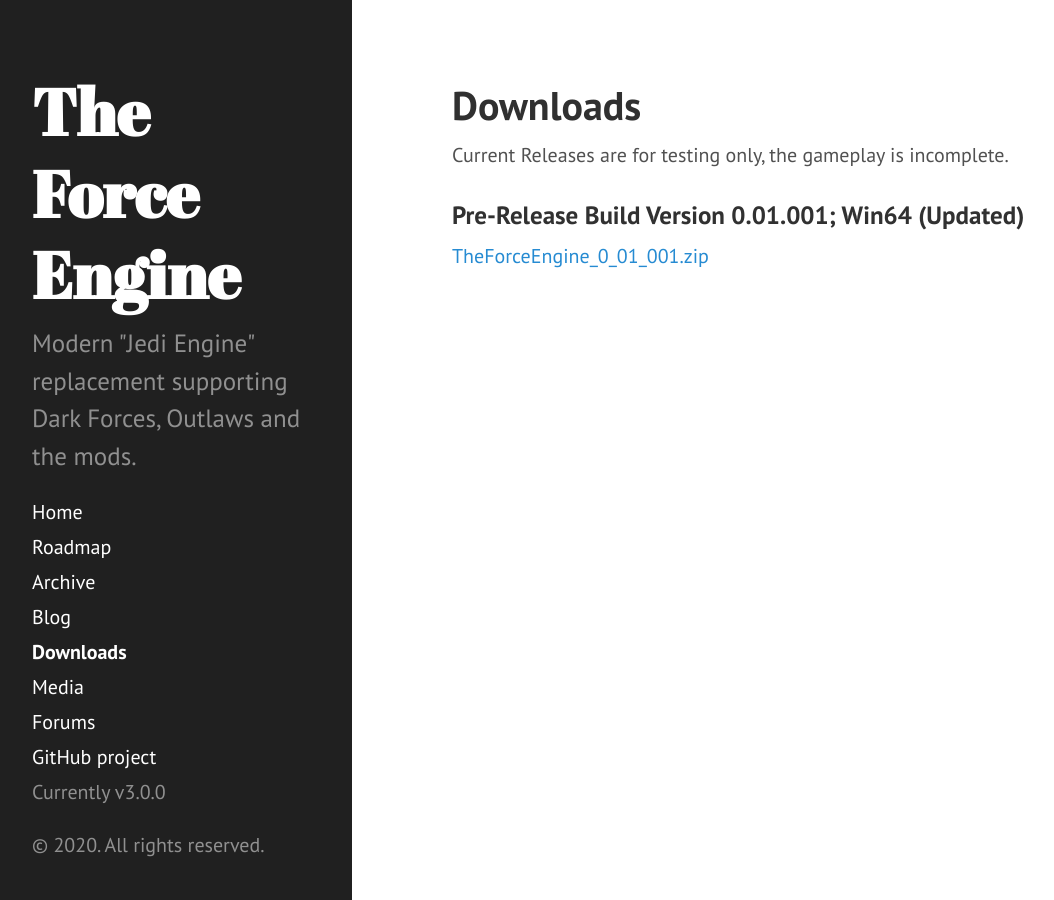
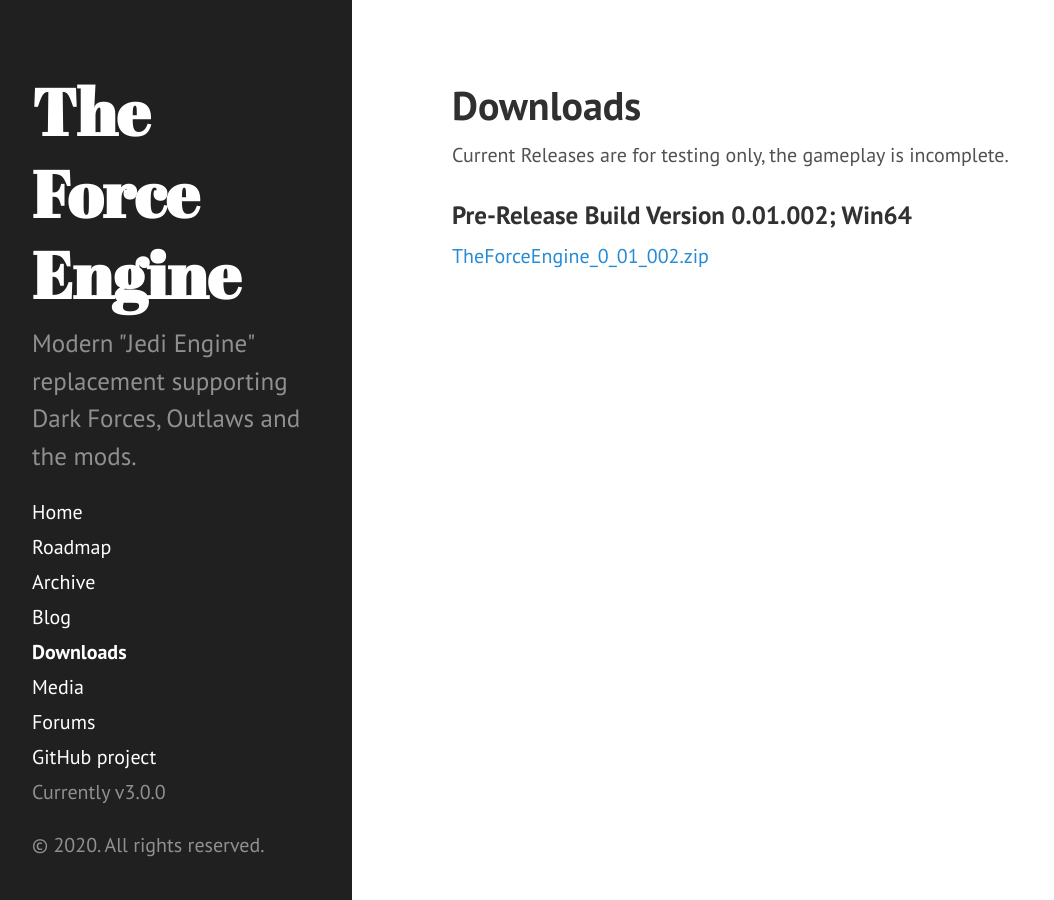
Before and after one commit to TheForceEngine/TheForceEngine.github.io, a Jekyll site: the page built from downloads.md, in a window 1280 px wide. Shown: the whole page, without its empty margins (8-1062 px from the left). Built offline with Jekyll 4.4.1, drawn with Linux system fonts in a browser that asks for light colours.

Commit message:
Update downloads.md

```diff
--- a/downloads.md
+++ b/downloads.md
@@ -5,5 +5,5 @@
 
 Current Releases are for testing only, the gameplay is incomplete.
 
-### Pre-Release Build Version 0.01.001; Win64 (Updated)
-[TheForceEngine_0_01_001.zip](archive/TheForceEngine_0_01_001.zip)
+### Pre-Release Build Version 0.01.002; Win64
+[TheForceEngine_0_01_002.zip](archive/TheForceEngine_0_01_002.zip)
```
